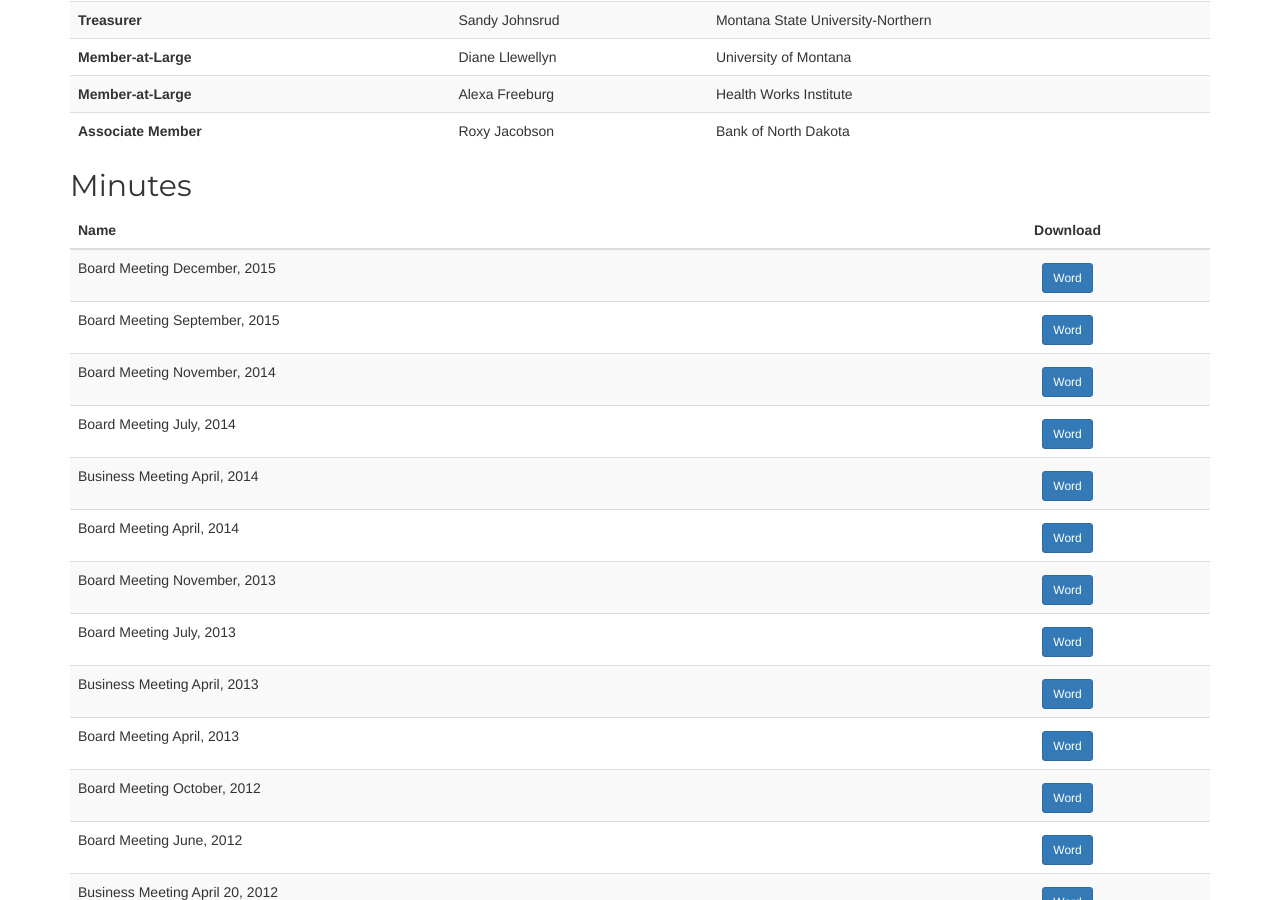
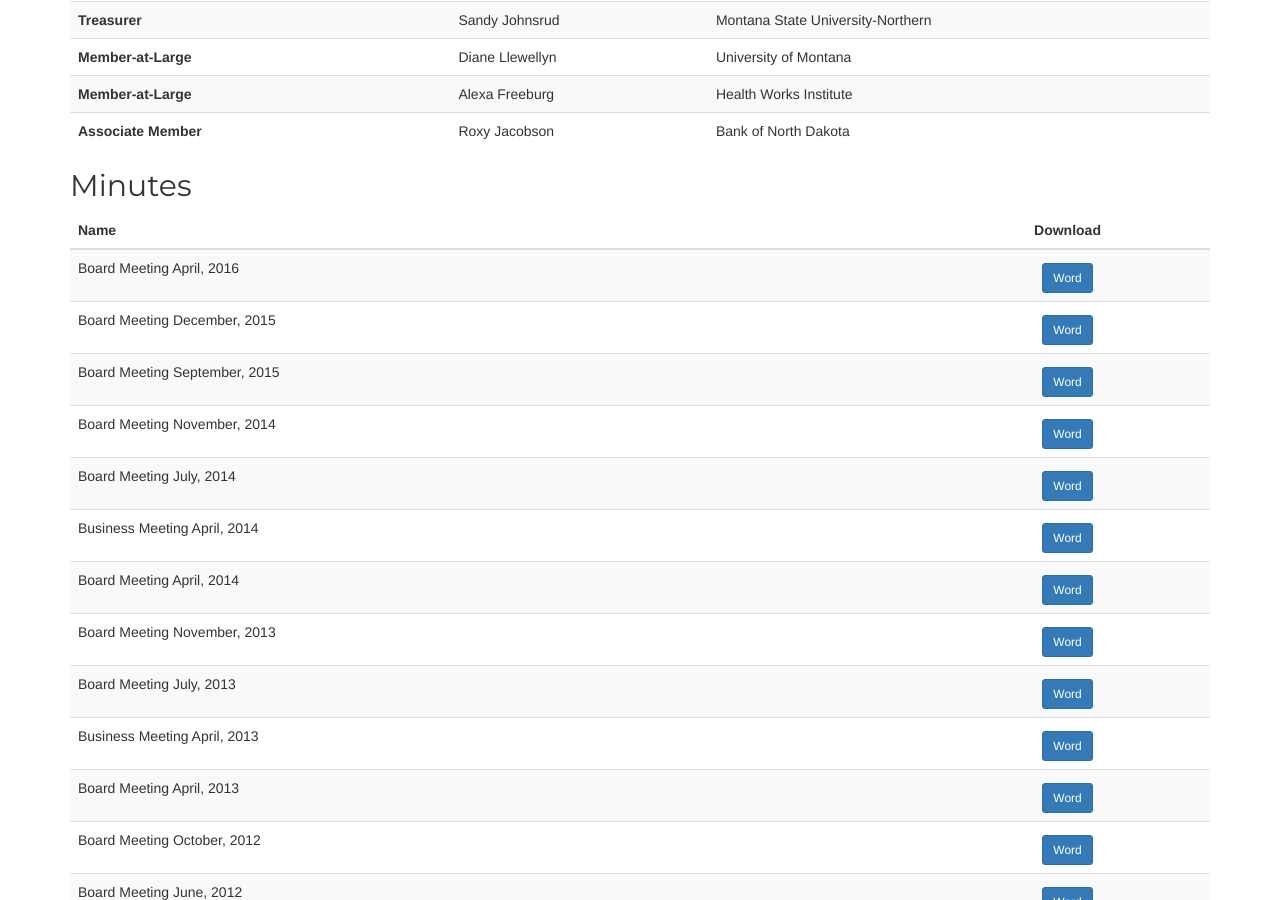
Before and after one commit to mhellwinkel/www.masfaaonline.org, a Jekyll site: the page built from governance/index.md, in a window 1280 px wide and 900 px high, scrolled down 599 px. Built offline with Jekyll 4.4.1, drawn with Linux system fonts in a browser that asks for light colours.

Commit message:
:calendar: Add new Board Meeting minutes

```diff
--- a/_data/minutes.yml
+++ b/_data/minutes.yml
@@ -1,3 +1,6 @@
+- name: Board Meeting April, 2016
+  downloads: MASFAA Board Meeting Minutes 040616.docx
+
 - name: Board Meeting December, 2015
   downloads: 16-12-15-masfaa-board-meeting-minutes.docx
 
```
Also changed, not shown: 1 other file.
